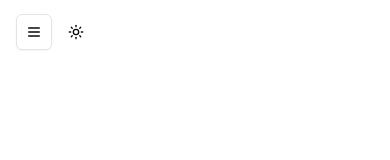
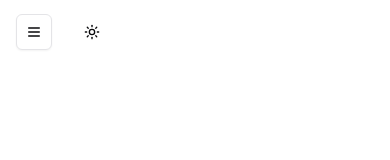
Before and after one commit to Satsuu/satsu.portfolio.web, a Next.js app: page / in a window 390 px wide. Shown: the top 160 px of the page. Built offline with nearby package versions, Linux system fonts and the light colour scheme.

Commit message:
fix theme toggle size

```diff
--- a/components/theme-toggle.tsx
+++ b/components/theme-toggle.tsx
@@ -18,7 +18,7 @@ export function ThemeToggle() {
   return (
     <DropdownMenu>
       <DropdownMenuTrigger asChild>
-        <Button variant="ghost" className="md:size-lg size-icon">
+        <Button variant="ghost" size="lg">
           <Sun className="h-[1.2rem] w-[1.2rem] rotate-0 scale-100 transition-all dark:-rotate-90 dark:scale-0" />
           <Moon className="absolute h-[1.2rem] w-[1.2rem] rotate-90 scale-0 transition-all dark:rotate-0 dark:scale-100" />
           <span className="sr-only">Toggle theme</span>
```
